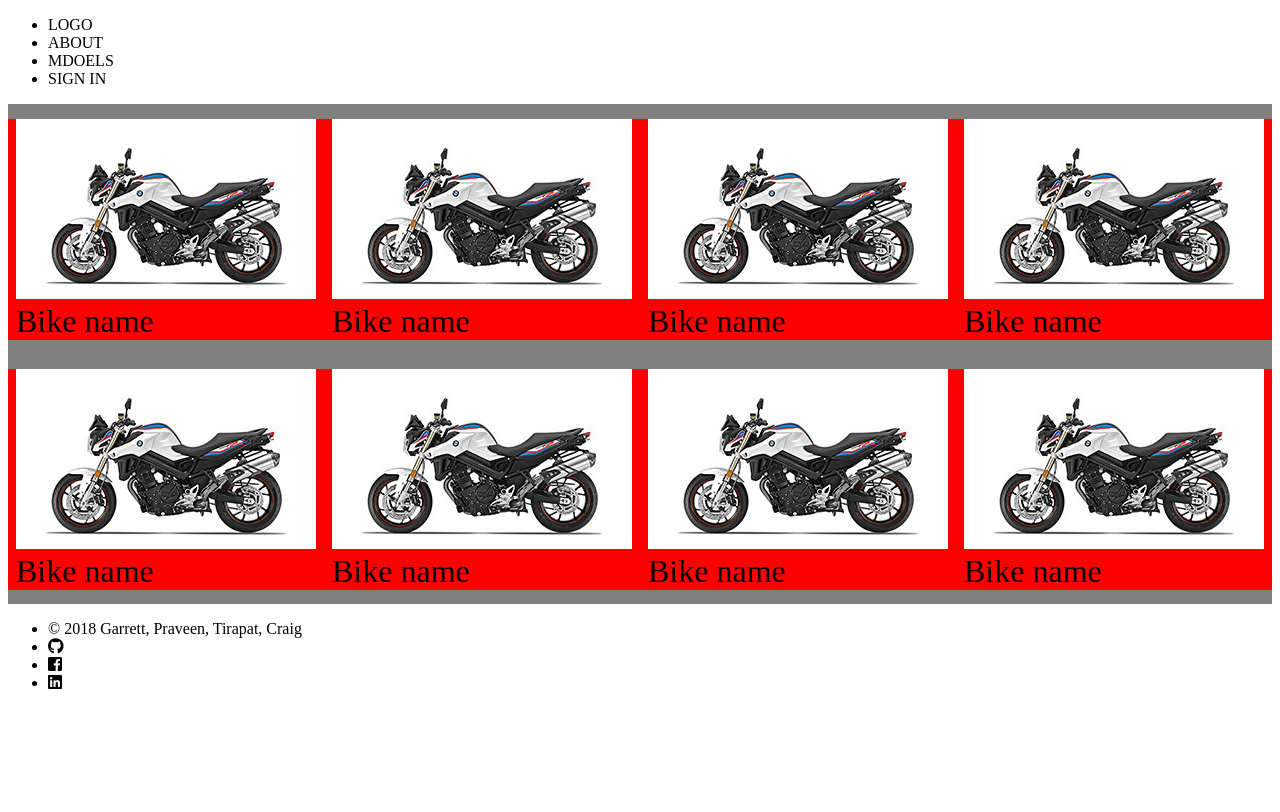
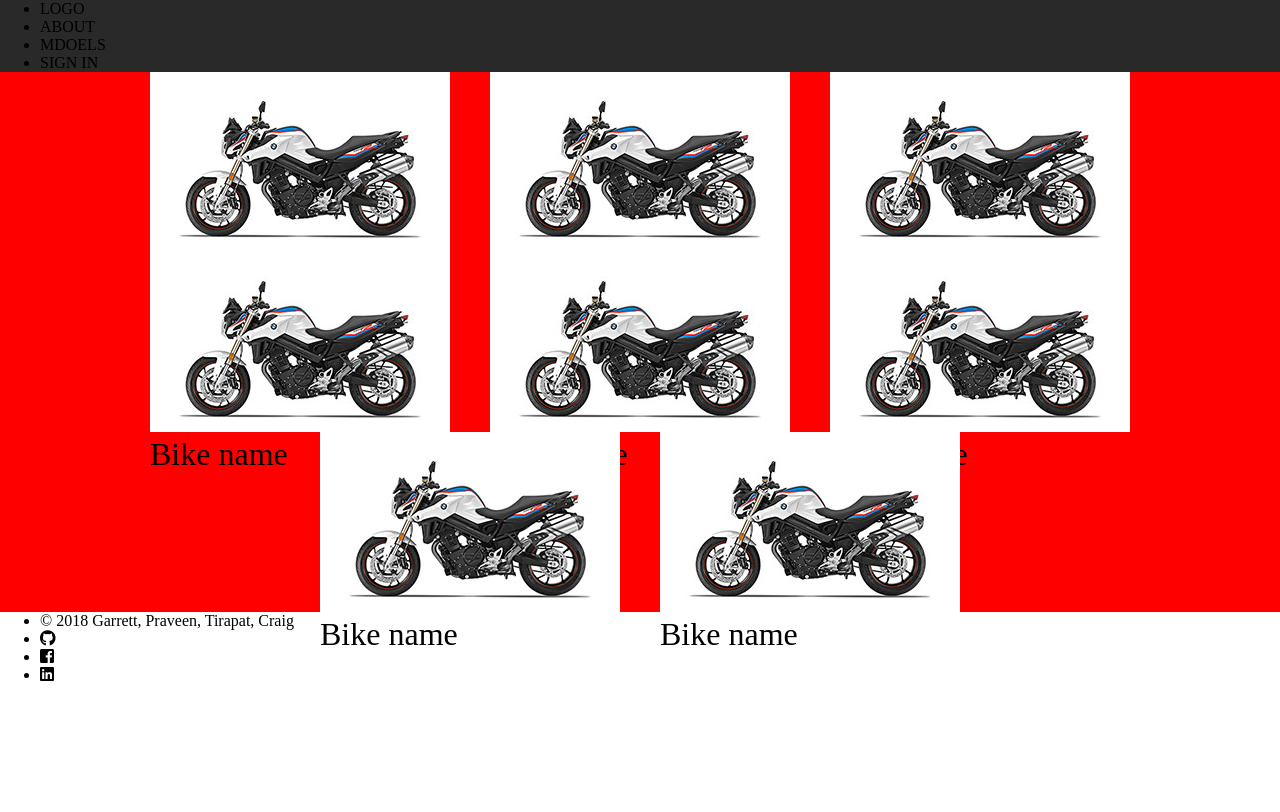
Before and after one commit to blahahaha13/project-2, a Django app: page /models/ in a window 1280 px wide. Before the commit the page ends 689 px from the top, so only its background shows below. Run offline with Django 3.2, Linux system fonts and the light colour scheme; some libraries are stand-ins or nearby versions.

Commit message:
flexboxes3

```diff
--- a/motorcycle/static/styles/models.css
+++ b/motorcycle/static/styles/models.css
@@ -1,24 +1,47 @@
 /* --------- MODELS PAGE ----------- */
+* {
+	border: 0;
+	margin: 0;
+}
 
+body {
+	background-color: #282928;
+	/*height: 100%;*/
+}
 
-
+main {
+	height: 100%;
+}
 
 .container-column {
-	height: 500px;
+	/*height: 100%;*/
 	display: flex;
 	flex-direction: column;
 	justify-content: space-around;
 	background-color: grey;
-	background-size: cover;
+	/*background-size: cover;*/
+	/*width: 1000px;*/
 
 }
 
 .container-row {
+	/*height: 100%;*/
+	/*width: 100%;*/
 	display: flex;
 	flex-direction: row;
-	justify-content: space-around;
+	justify-content: center;
+	align-items: center;
 	background-color: red;
+	flex-wrap: wrap;
 }
+
+.bike-item {
+	height: 180px;
+	width: 300px;
+	margin: 0 20px;
+}
+
+
 
 .bike-name {
 	font-size: 32px;
@@ -26,5 +49,7 @@
 
 
 footer {
-	bottom: 0px;
+	height: 200px;
+	background-color: white;
+	/*bottom: 0;*/
 }
--- a/motorcycle/templates/models.html
+++ b/motorcycle/templates/models.html
@@ -21,7 +21,7 @@
   </header>
   {% block content %}
   {% endblock %}
-
+  <main>
   <div class='container-column'>
     <div class='container-row'>
 
@@ -46,9 +46,9 @@
         <span class='bike-name'>Bike name</span>
       </div>
 
-    </div>
+    <!-- </div> -->
 
-    <div class='container-row'>
+    <!-- <div class='container-row'> -->
 
       <div class='bike-item'>
         <div><img src='../static/images/F_800_R.jpg'></div>
@@ -73,7 +73,7 @@
 
     </div>
   </div>
-
+  </main>
   <footer>
   <div>
     <ul>
```
